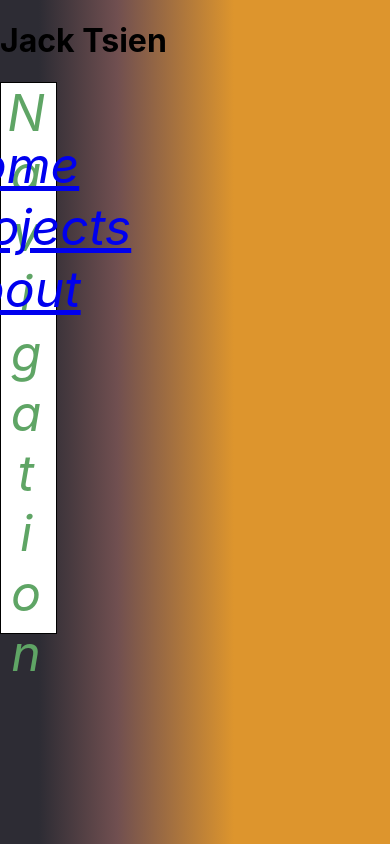
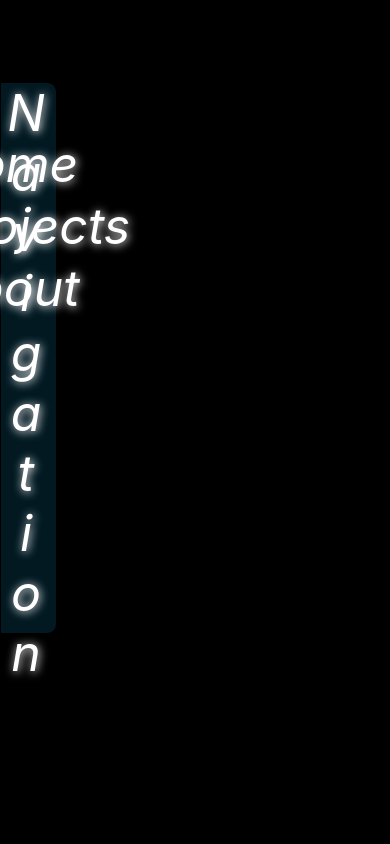
Before and after one commit to Tsien01/Tsien01-Portfolio-Website, a React (Create React App) app: page / in a window 390 px wide. Built offline with nearby package versions, Linux system fonts and the light colour scheme.

Commit message:
initialised react three fiber and setup basic scene functionality

```diff
--- a/package.json
+++ b/package.json
@@ -3,6 +3,8 @@
   "version": "0.1.0",
   "private": true,
   "dependencies": {
+    "@react-three/drei": "^9.68.2",
+    "@react-three/fiber": "^8.13.0",
     "@testing-library/jest-dom": "^5.16.5",
     "@testing-library/react": "^13.4.0",
     "@testing-library/user-event": "^13.5.0",
@@ -10,6 +12,7 @@
     "react-dom": "^18.2.0",
     "react-router-dom": "^6.11.1",
     "react-scripts": "5.0.1",
+    "three": "^0.152.2",
     "web-vitals": "^2.1.4"
   },
   "scripts": {
--- /dev/null
+++ b/src/components/BackgroundMesh.js
@@ -0,0 +1,18 @@
+// import { useRef, useEffect } from "react"
+// import { useFrame } from "@react-three/fiber"
+import { useLoader } from "@react-three/fiber";
+import * as THREE from "three";
+
+
+export default function BackgroundMesh ({ coordinates }) {
+    const imageMap = useLoader(THREE.TextureLoader, "Cosmic_Cliffs_in_Carina_NIRCam.png")
+
+    return (
+        <mesh position={coordinates}
+        // ref={ref}
+        >
+            {/* <sphereGeometry args={[ 2, 64, 64]} /> */}
+            <meshStandardMaterial map={imageMap} />
+        </mesh>
+    )
+}
--- a/src/components/Nav.css
+++ b/src/components/Nav.css
@@ -1,39 +1,56 @@
+a, a:hover, a:focus, a:active {
+    text-decoration: none;
+    color: inherit;
+}
+
 .navButton {
+    position: absolute;
     border: 1px solid black;
+    border-radius: 0 10px 10px 0;
     width: 55px;
     height: 550px;
-    background-color: white;
-    color: #5fa565;
+    background-color: rgb(16 170 229 / 15%);
+    color: white;
+    text-shadow: 1px 1px 10px white;
     text-align: center;
     font-size: 50px;
     font-style: italic;
     writing-mode: vertical-rl;
     text-orientation: upright;
+
 }
 
 .navButton:hover {
-    background-color: #2d2c34;
+    background-color: rgb(16 170 229 / 50%);
 }
 
 .navButton:hover .navBar{
     transform: translateX(calc(10vw + 60px));
 }
 
+li:hover {
+    background-color: rgb(16 170 229 / 50%);
+}
+
 .navBar {
+    position: absolute;
     display: flex;
     flex-direction: column;
     width: 10vw;
     transform: translateX(-5vw);
     transition: transform 0.3s linear;
     writing-mode: horizontal-tb;
+    color: white;
+    text-shadow: 1px 1px 10px white;
 }
 
 ul {
     list-style: none;
     padding-left: 0px;
-    border: 1px solid black;
 }
 
 li {
     border: 1px solid black;
+    border-radius: 0 10px 10px 0;
+    background-color: rgb(16 170 229 / 15%);
 }
--- /dev/null
+++ b/src/components/ThreeDisplay.css
@@ -0,0 +1,10 @@
+
+
+.canvasContainer {
+    position:absolute;
+    top: 0;
+    right: 0;
+    height: 100vh;
+    width: 100vw;
+    z-index: -1;
+}
--- /dev/null
+++ b/src/components/ThreeDisplay.js
@@ -0,0 +1,37 @@
+import "./ThreeDisplay.css";
+
+import BackgroundMesh from "./BackgroundMesh";
+
+import { Canvas, extend } from "@react-three/fiber";
+import { OrbitControls } from "@react-three/drei";
+
+export default function ThreeDisplay (props) {
+
+
+    return (
+        <div className="canvasContainer">
+          <Canvas
+            scene={{
+                background: {
+                    color: "#10aae5",
+                },
+            }}
+            // orthographic={true}
+            camera={{
+                fov: 45,
+                aspect: window.self.innerWidth / window.self.innerHeight,
+                position: [0, 0, 5],
+            }}
+          >
+
+            {/* <color attach="background" args={["black"]}></color> */}
+            <ambientLight intensity={0.1}></ambientLight>
+            <pointLight color={"#0xffffff"} position={[0, 10, 10]} />
+            <BackgroundMesh coordinates={[0, 0, 0]} />
+            <OrbitControls />
+          </Canvas>
+        </div>
+    )
+}
+
+//  createRoot(document.getElementById('root')).render(<ThreeDisplay />)
--- a/src/index.css
+++ b/src/index.css
@@ -5,7 +5,8 @@ body {
     sans-serif;
   -webkit-font-smoothing: antialiased;
   -moz-osx-font-smoothing: grayscale;
-  background: linear-gradient(90deg, rgba(45,44,52,1) 10%, rgba(112,79,80,1) 30%, rgba(221,149,45,1) 60%);
+  background-image: url("../public/Cosmic_Cliffs_in_Carina_NIRCam.png");
+  background-size: auto 100vh;
 }
 
 code {
--- a/src/routes/root.js
+++ b/src/routes/root.js
@@ -1,13 +1,13 @@
 import Nav from "../components/Nav";
+import ThreeDisplay from "../components/ThreeDisplay";
+
 
 export default function Root() {
     return (
       <div id="page">
-        <div>
-        <h1>Jack Tsien</h1>
+        <h1>Home</h1>
         <Nav></Nav>
-        </div>
-        <div id="detail"></div>
+        <ThreeDisplay></ThreeDisplay>
       </div>
     );
   }
```
Also changed, not shown: public/Cosmic_Cliffs_in_Carina_NIRCam.png (added), 1 other file (tests, documents, lock files or other folders).
